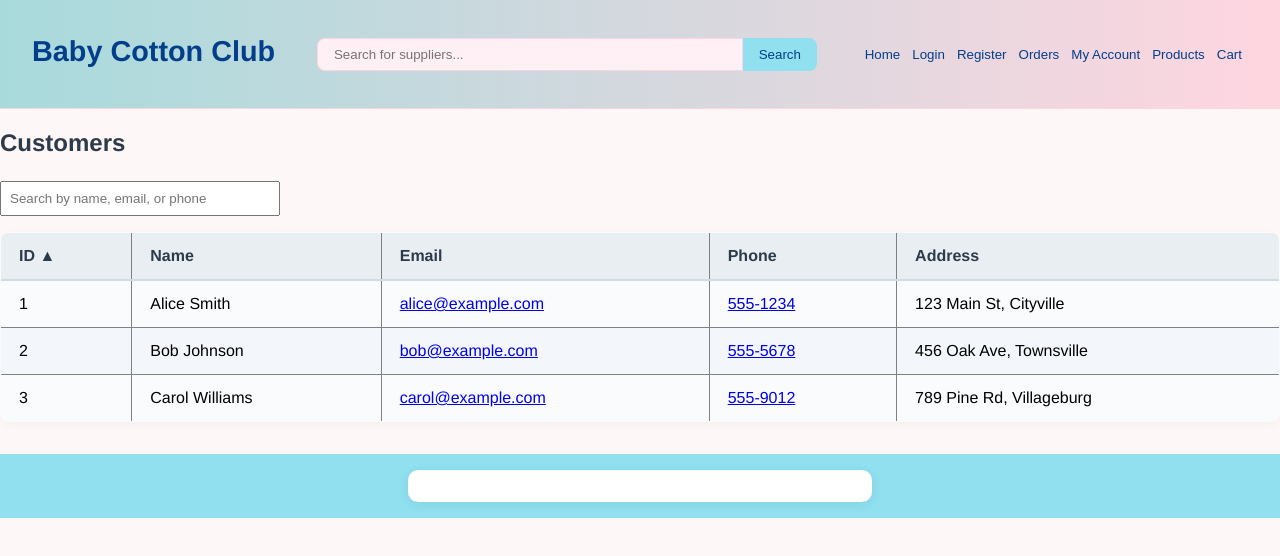
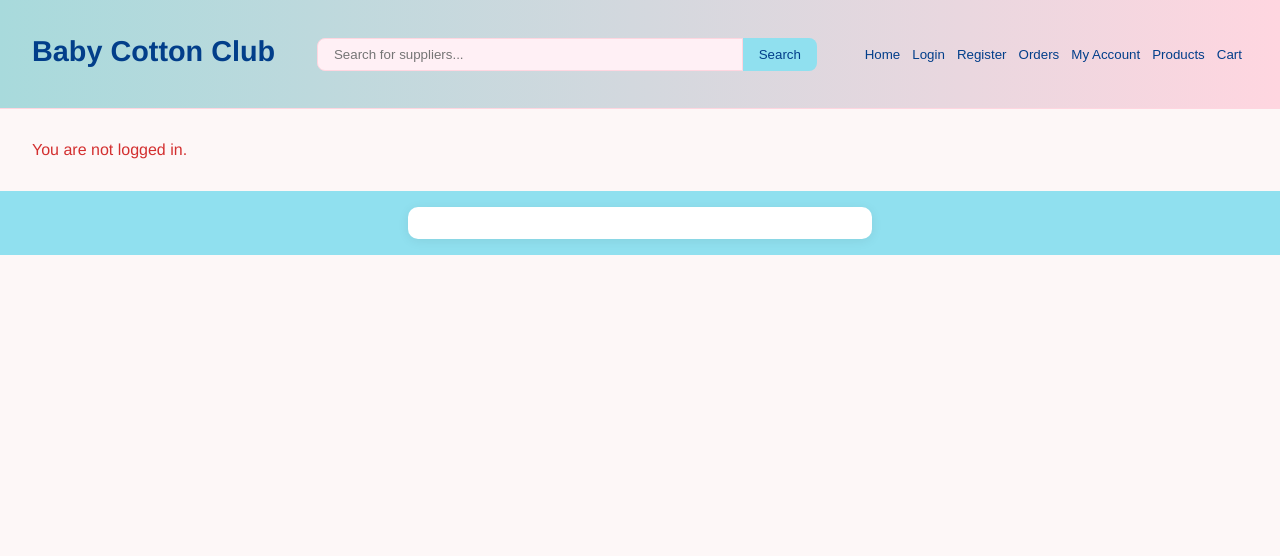
Before and after one commit to tsireledzonetshilonwe/BabyCottonClubFrontEnd, a React (Create React App) app: page /customers in a window 1280 px wide. Shown: the top 556 px of the page. Built offline with nearby package versions, Linux system fonts and the light colour scheme.

Commit message:
Update Customers.js

```diff
--- a/src/screens/Customers.js
+++ b/src/screens/Customers.js
@@ -2,96 +2,44 @@ import React, { useEffect, useState } from "react";
 // import api from "../api/api";
 
 function Customers() {
-  const [customers, setCustomers] = useState([]);
-  const [search, setSearch] = useState("");
-  const [sortBy, setSortBy] = useState("customerId");
-  const [sortAsc, setSortAsc] = useState(true);
+  const [customer, setCustomer] = useState(null);
+  const [error, setError] = useState("");
 
   useEffect(() => {
-    // Mock data for frontend-only use
-    const mockCustomers = [
-      {
-        customerId: 1,
-        firstName: "Alice",
-        lastName: "Smith",
-        email: "alice@example.com",
-        phone: "555-1234",
-        address: "123 Main St, Cityville"
-      },
-      {
-        customerId: 2,
-        firstName: "Bob",
-        lastName: "Johnson",
-        email: "bob@example.com",
-        phone: "555-5678",
-        address: "456 Oak Ave, Townsville"
-      },
-      {
-        customerId: 3,
-        firstName: "Carol",
-        lastName: "Williams",
-        email: "carol@example.com",
-        phone: "555-9012",
-        address: "789 Pine Rd, Villageburg"
+    // Get logged-in customer from localStorage
+    const stored = localStorage.getItem("customer");
+    if (stored) {
+      try {
+        const parsed = JSON.parse(stored);
+        setCustomer(parsed);
+      } catch {
+        setError("Could not load your account details.");
       }
-    ];
-    setCustomers(mockCustomers);
+    } else {
+      setError("You are not logged in.");
+    }
   }, []);
 
-  const filtered = customers.filter(c =>
-    (c.firstName + " " + c.lastName).toLowerCase().includes(search.toLowerCase()) ||
-    c.email.toLowerCase().includes(search.toLowerCase()) ||
-    c.phone.includes(search)
-  );
-
-  const sorted = [...filtered].sort((a, b) => {
-    if (a[sortBy] < b[sortBy]) return sortAsc ? -1 : 1;
-    if (a[sortBy] > b[sortBy]) return sortAsc ? 1 : -1;
-    return 0;
-  });
-
-  const handleSort = (field) => {
-    if (sortBy === field) setSortAsc(!sortAsc);
-    else {
-      setSortBy(field);
-      setSortAsc(true);
-    }
-  };
+  if (error) {
+    return <div style={{ margin: "2rem", color: "#d32f2f" }}>{error}</div>;
+  }
+  if (!customer) {
+    return <div style={{ margin: "2rem" }}>Loading your account...</div>;
+  }
 
   return (
-    <div>
-      <h2>Customers</h2>
-      <div style={{marginBottom: 16}}>
-        <input
-          type="text"
-          value={search}
-          onChange={e => setSearch(e.target.value)}
-          placeholder="Search by name, email, or phone"
-          style={{padding: 8, width: 260}}
-        />
+    <div className="my-account-page" style={{ maxWidth: 500, margin: "2rem auto", background: "#fff", borderRadius: 12, boxShadow: "0 2px 16px rgba(44,62,80,0.08)", padding: "2rem" }}>
+      <h2 style={{ color: "#023e8a" }}>My Account</h2>
+      <div style={{ marginBottom: 16 }}>
+        <strong>Name:</strong> {customer.firstName} {customer.lastName}
       </div>
-      <table border="1" cellPadding="10">
-        <thead>
-          <tr>
-            <th onClick={() => handleSort("customerId")} style={{cursor: 'pointer'}}>ID {sortBy === "customerId" ? (sortAsc ? '▲' : '▼') : ''}</th>
-            <th onClick={() => handleSort("firstName")} style={{cursor: 'pointer'}}>Name {sortBy === "firstName" ? (sortAsc ? '▲' : '▼') : ''}</th>
-            <th onClick={() => handleSort("email")} style={{cursor: 'pointer'}}>Email {sortBy === "email" ? (sortAsc ? '▲' : '▼') : ''}</th>
-            <th>Phone</th>
-            <th>Address</th>
-          </tr>
-        </thead>
-        <tbody>
-          {sorted.map(c => (
-            <tr key={c.customerId}>
-              <td>{c.customerId}</td>
-              <td>{c.firstName} {c.lastName}</td>
-              <td><a href={`mailto:${c.email}`}>{c.email}</a></td>
-              <td><a href={`tel:${c.phone}`}>{c.phone}</a></td>
-              <td>{c.address}</td>
-            </tr>
-          ))}
-        </tbody>
-      </table>
+      <div style={{ marginBottom: 16 }}>
+        <strong>Email:</strong> {customer.email}
+      </div>
+      <div style={{ marginBottom: 16 }}>
+        <strong>Phone:</strong> {customer.phoneNumber || customer.phone}
+      </div>
+      {/* Add more fields as needed */}
     </div>
   );
 }
```
